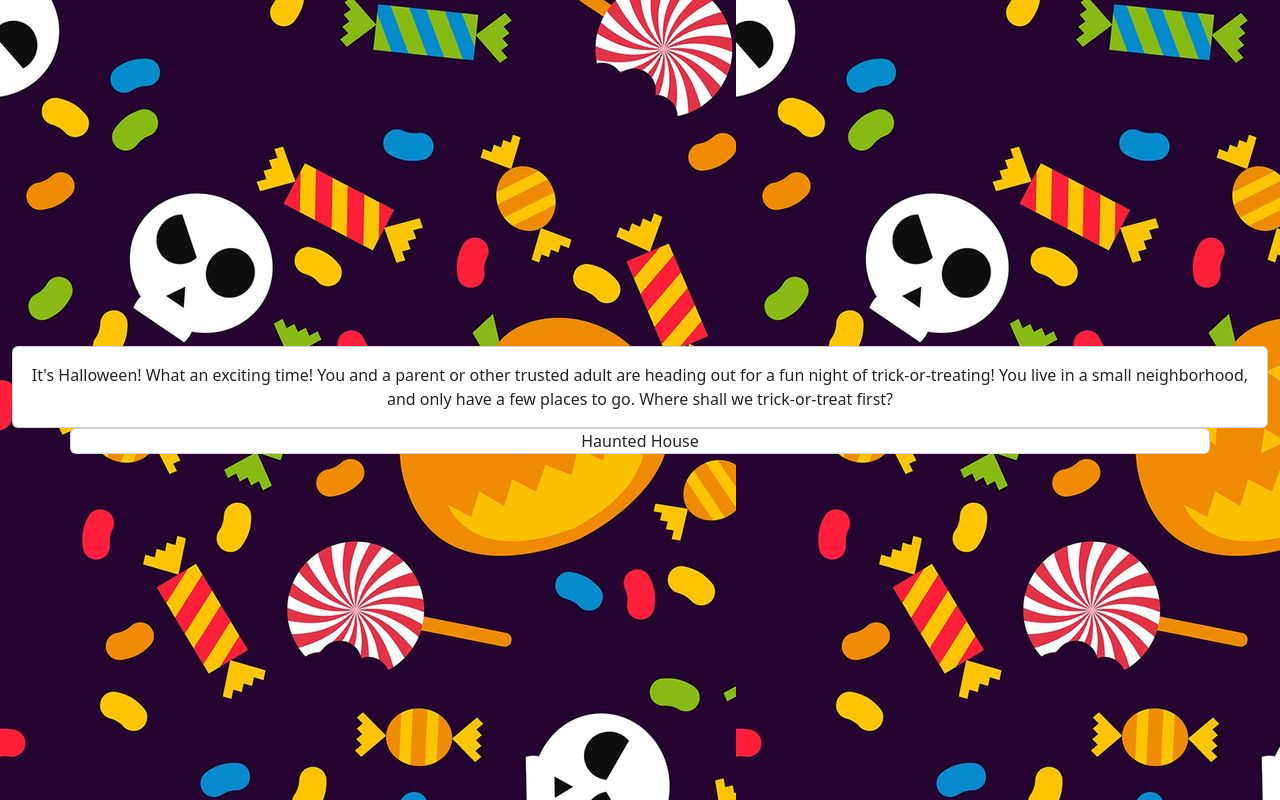
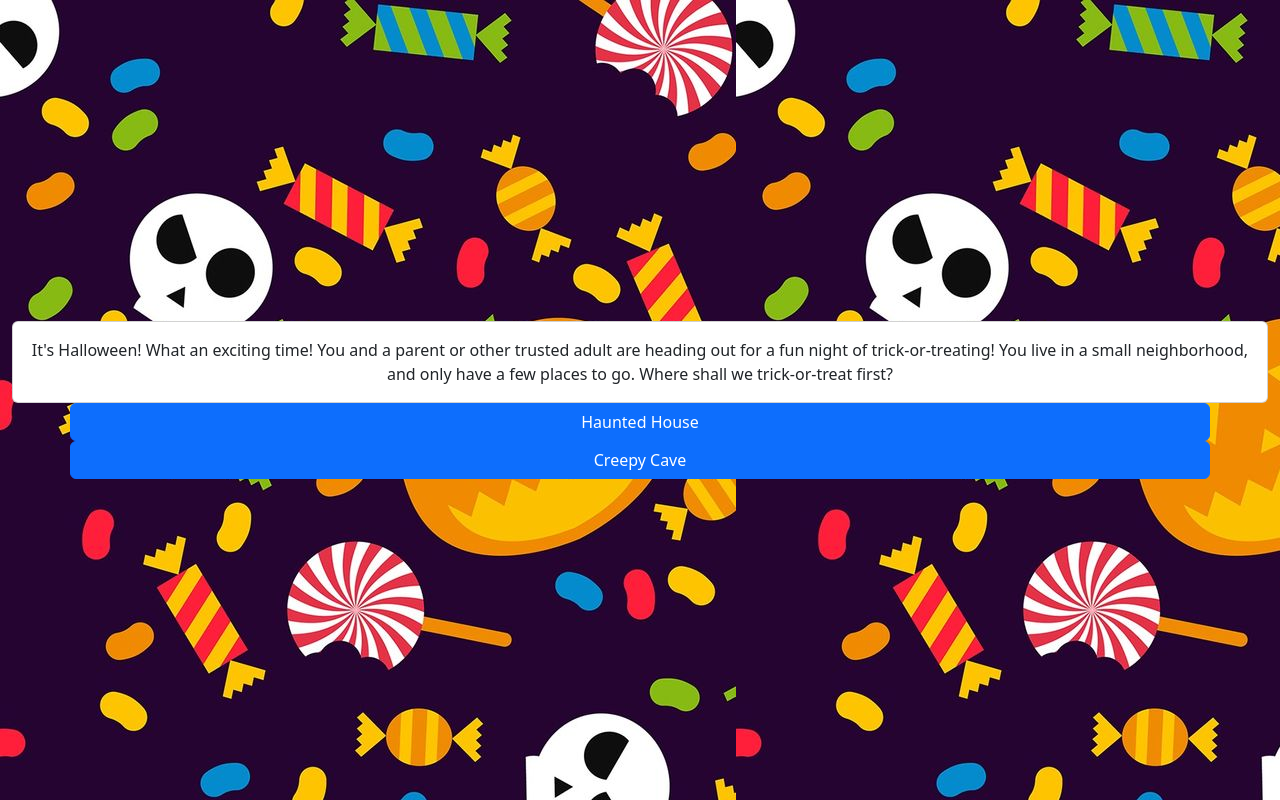
Before and after one commit to IGardocki/halloween-adventure, a React (Create React App) app: page /start in a window 1280 px wide. Built offline with nearby package versions, Linux system fonts and the light colour scheme.

Commit message:
filter places visited, implemented cave

```diff
--- a/src/App.js
+++ b/src/App.js
@@ -6,22 +6,34 @@ import { HalloweenContext } from './HalloweenContext';
 import { Home } from './Home.jsx'
 import { GetStarted } from './GetStarted.jsx'
 
-import Styled from 'styled-components'
+// import Styled from 'styled-components'
 import { TrickOrTreating } from './TrickOrTreating';
 import { Container } from 'react-bootstrap';
+
+// imports starting halloween background
 import startBackground from "./images/backgroundImages/startBackground.jpg";
+
+// imports the cave background image
 import caveBackground from "./images/backgroundImages/caveBackground.jpg";
-import hauntedHouseBackground from "./images/backgroundImages/hauntedHouseBackground.jpg"
+import mukImage from "./images/monsterImages/mukImage.png"
+
+// imports the haunted house background image
+import hauntedHouseBackground from "./images/backgroundImages/hauntedHouseBackground.jpg";
+// imports the haunted house skeleton image
+import skeletonImage from "./images/monsterImages/skeletonImage.png";
+
+
 import {Walking} from './Walking.jsx';
 
-const BackgroundImage = Styled.div`
-display: flex;
-align-items: center;
-justify-content: center;
-min-height: 100vh;
-background-color: orange;
-background-size: cover;
-`;
+//// I DONT THINK THIS IS ACTUALLY USEFUL?
+// const BackgroundImage = Styled.div`
+// display: flex;
+// align-items: center;
+// justify-content: center;
+// height: 100vh;
+// background-color: orange;
+// // background-size: cover;
+// `;
 
 function App() {
 
@@ -31,20 +43,33 @@ function App() {
       name: 'Haunted House',
       backgroundImage: hauntedHouseBackground,
       walkingMessage: 'You walk towards the haunted house, and it looks scary. "Don\'t worry!", says your parent or other trusted adult. "Fred and I are good friends. He may look frightening, but he\'s a great person!"',
-      monsterImage: '',
-      message: '"Well, hello there! My name is Fred!", says the ghost. "We do not usually have many trick-or-treaters because we live in this creepy old house. But we are actually very friendly! Have some candy!" '
+      monsterImage: skeletonImage,
+      message: '"Well, hello there! My name is Fred!", says the skeleton. "We do not usually have many trick-or-treaters because we live in this creepy old house. But we are actually very friendly! Have some candy!" ',
+      visited: false
     },
-    // {
-    //   name
-    // }'Scary Graveyard', 'Creepy Cave'
+    {
+      name: 'Creepy Cave',
+      backgroundImage: caveBackground,
+      walkingMessage: 'You walk towards the cave near your house, and it looks very creepy. "Don\'t worry!", says your parent or other trusted adult. "Muk keeps to himself because he\'s poisonious, but he\'s kind (from a distance). By the way, do you have that new-fangled PokemonGo app installed on that fancy phone of yours?"',
+      monsterImage: mukImage,
+      message: '"MMuuuuuukkkk", says Muk happily. He seems overjoyed that you have come to visit him in his cave! He gives you a HUGE handful of candy.',
+      visited: false
+    }
+    // Scary Graveyard', 'Creepy Cave'
   ])
 
   // sets place that user chooses to trick or treat at
   const [chosenPlace, setChosenPlace] = useState({});
 
+  //sets background image for user
   const [backgroundImage, setBackgroundImage] = useState(startBackground);
 
-  const gettersSetters = { placeOptions, setPlaceOptions, chosenPlace, setChosenPlace,backgroundImage, setBackgroundImage };
+  // sets if this is users first trick or treat to determine message for getStrated.jsx
+  const [firstTrickOrTreat, setFirstTrickOrTreat] = useState(true);
+
+
+  // standard getters and setters
+  const gettersSetters = { placeOptions, setPlaceOptions, chosenPlace, setChosenPlace,backgroundImage, setBackgroundImage, firstTrickOrTreat, setFirstTrickOrTreat };
 
 
   return (
@@ -57,9 +82,6 @@ function App() {
             {/* <Route path='/placeoptions' element={<PlaceOptions />} /> */}
             <Route path='/walking' element={<Walking/>}/>
             <Route path='/trickortreat!' element={<TrickOrTreating />} />
-
-
-
           </Routes>
 
         </Router>
--- a/src/GetStarted.jsx
+++ b/src/GetStarted.jsx
@@ -5,29 +5,29 @@ import { HalloweenContext } from "./HalloweenContext";
 
 export const GetStarted = () => {
     const navigate = useNavigate();
-    const { placeOptions, setBackgroundImage, setChosenPlace} = useContext(HalloweenContext);
+    const { placeOptions, setBackgroundImage, setChosenPlace, firstTrickOrTreat, setFirstTrickOrTreat } = useContext(HalloweenContext);
 
     return (
         <>
             <Card>
                 <Card.Body>
-                    It's Halloween! What an exciting time! You and a parent or other trusted adult are heading out for a fun night of trick-or-treating!
+                    {firstTrickOrTreat ? "It\'s Halloween! What an exciting time! You and a parent or other trusted adult are heading out for a fun night of trick-or-treating! You live in a small neighborhood, and only have a few places to go. Where shall we trick-or-treat first?" : "Where should we go next?"}
 
-                    You live in a small neighborhood, and only have a few places to go.
-                    Where shall we trick-or-treat first?
                 </Card.Body>
             </Card>
-            {/* <Card> */}
             <Container>
                 {
-                    placeOptions.map(place => {
+                        placeOptions.filter(place => place.visited === false).map(place => {
                             return (
                                 <Row>
-                                <Card onClick={()=>{
+                                    <Button onClick={() => {
                                         setBackgroundImage(place.backgroundImage);
                                         setChosenPlace(place);
+                                        place.visited = true;
+                                        setFirstTrickOrTreat(false);
+                                        console.log(place);
                                         navigate('/walking');
-                                }}>{place.name}</Card>
+                                    }}>{place.name}</Button>
                                 </Row>
                             )
                         })
--- a/src/TrickOrTreating.jsx
+++ b/src/TrickOrTreating.jsx
@@ -1,11 +1,24 @@
 import { useContext } from "react";
+import { useNavigate } from "react-router-dom";
 import { HalloweenContext } from "./HalloweenContext";
+import { Card, Button } from "react-bootstrap";
 
 export const TrickOrTreating = () => {
+    const navigate = useNavigate();
+    const { chosenPlace } = useContext(HalloweenContext);
 
-    const {chosenPlace} = useContext(HalloweenContext);
+    return (
+        <>
+            <img src={chosenPlace.monsterImage} />
+            <Card>
+                <Card.Body>
+                    {chosenPlace.message}
+                </Card.Body>
+                <Button onClick={() => {
+                    navigate('/start');
+                }}>Next</Button>
+            </Card>
+        </>
 
-    return(
-        <h1>{chosenPlace}</h1>
     )
 }
--- a/src/Walking.jsx
+++ b/src/Walking.jsx
@@ -1,9 +1,11 @@
-import { useContext } from "react"
-import { Card, Container } from "react-bootstrap"
-import { HalloweenContext } from "./HalloweenContext"
+import { useContext } from "react";
+import { useNavigate } from "react-router-dom";
+import { Card, Container, Button } from "react-bootstrap";
+import { HalloweenContext } from "./HalloweenContext";
 
 
 export const Walking = () => {
+    const navigate = useNavigate();
     const { chosenPlace } = useContext(HalloweenContext)
 
 
@@ -13,10 +15,12 @@ export const Walking = () => {
                 <Card.Body>
                     {chosenPlace.walkingMessage}
                 </Card.Body>
+                <Button onClick={()=>{
+
+                                   navigate('/trickortreat!');
+                               }}>Next</Button>
             </Card>
-            <Card>
-                Next
-            </Card>
+
 
         </Container>
 
```
Also changed, not shown: src/images/backgroundImages/hauntedHouseBackground.jpg, 1 other file (tests, documents, lock files or other folders). Lines whose indentation alone changed are shown as unchanged.
